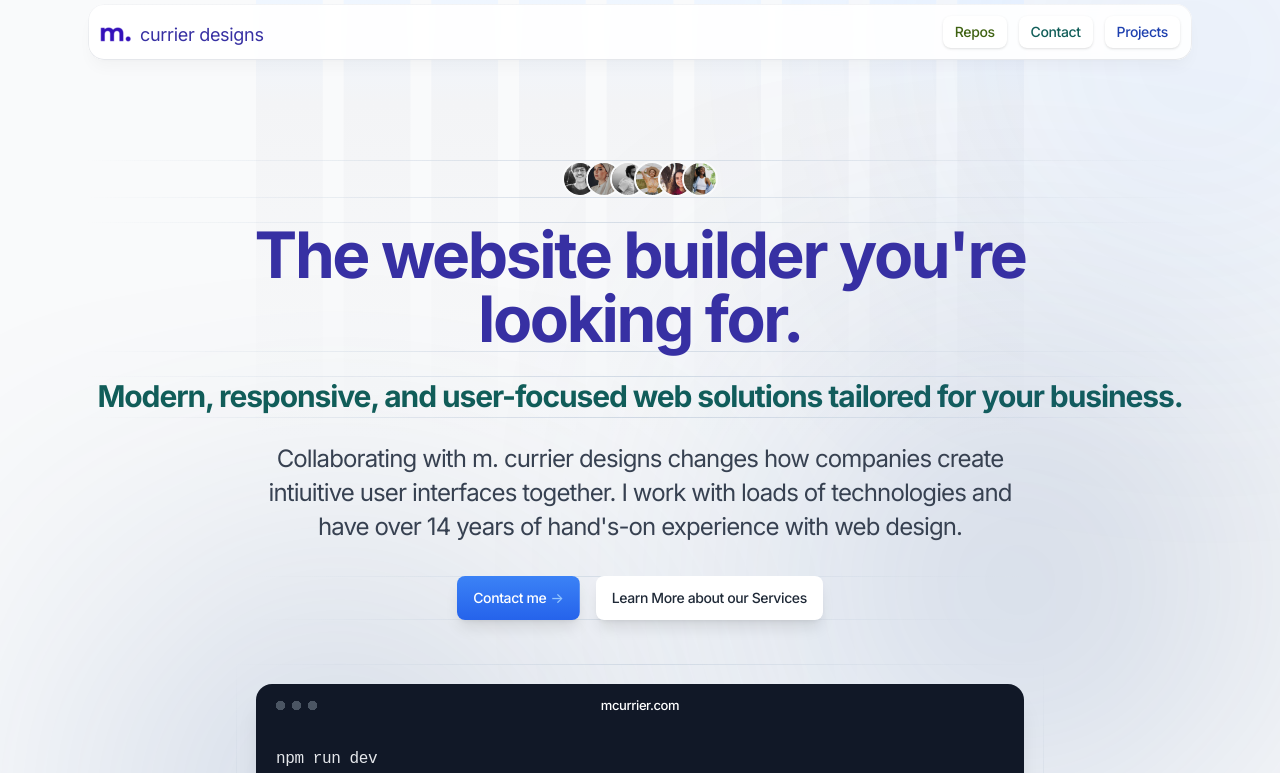
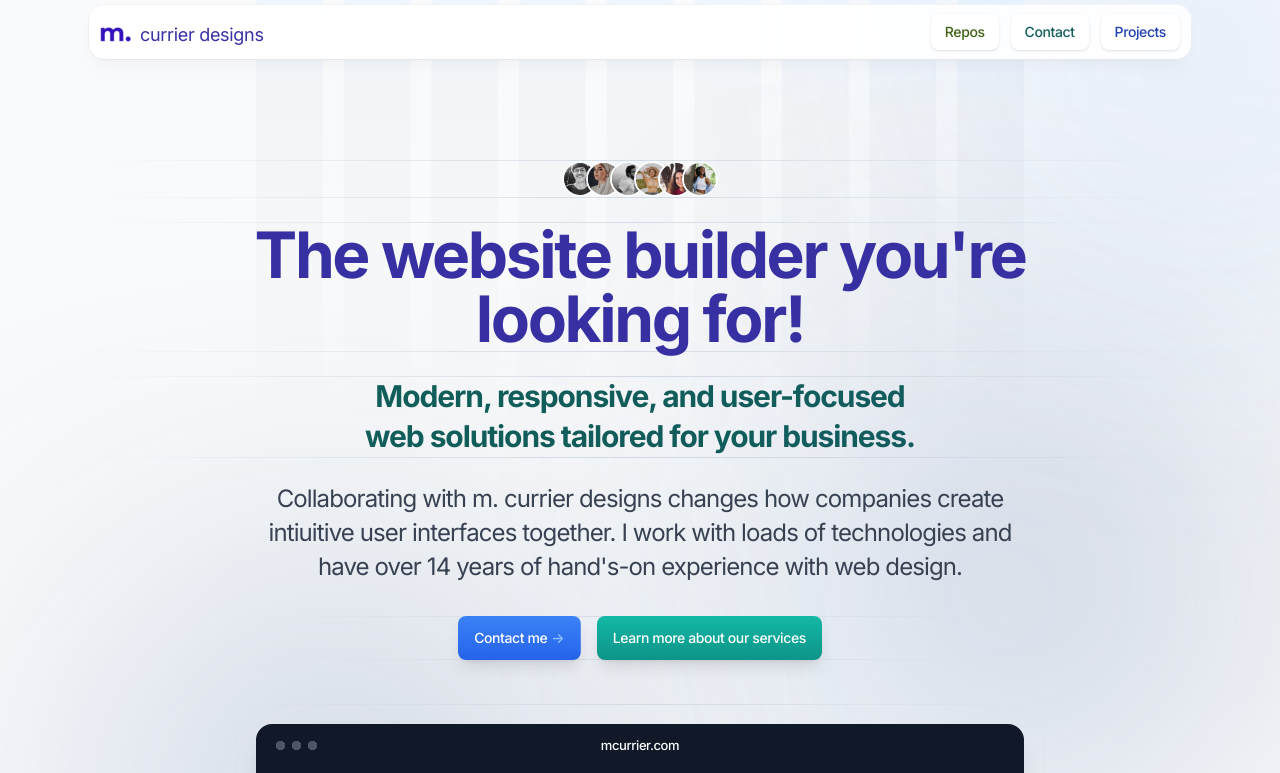
Before and after one commit to michelle-currier/mcurrier-dos, a Next.js app: page / in a window 1280 px wide. Shown: the top 773 px of the page. Built offline with nearby package versions, Linux system fonts and the light colour scheme.

Commit message:
adding some styles and tidy up the metadata

```diff
--- a/app/(auth)/contact/page.tsx
+++ b/app/(auth)/contact/page.tsx
@@ -56,7 +56,7 @@ export default function Contact() {
 
   return (
     <section className="max-w-3xl mx-auto p-6 gradient-1 rounded-xl shadow-md">
-      <h1 className="text-3xl font-bold text-center text-teal-800 mb-8">
+      <h1 className="text-3xl font-bold text-center text-teal-800 mb-8 border-y [border-image:linear-gradient(to_right,transparent,theme(colors.slate.300/.8),transparent)1]">
         Contact Us
       </h1>
       <form onSubmit={handleSubmit} className="space-y-6">
--- a/app/(default)/page.tsx
+++ b/app/(default)/page.tsx
@@ -1,6 +1,6 @@
 export const metadata = {
-  title: "Home - Simple",
-  description: "Page description",
+  title: "m. currier designs",
+  description: "Home page for the website builder you are looking for!",
 };
 
 import Hero from "@/components/hero-home";
--- a/app/(default)/services/page.tsx
+++ b/app/(default)/services/page.tsx
@@ -29,7 +29,7 @@ export default function ResetPassword() {
         </h1>
       </div>
 
-      <div className="grid grid-cols-3 mx-auto gap-4">
+      <div className="grid grid-cols-3 mx-auto gap-4 mb-8">
         <Card
           title="Basic Site"
           price="($450 - $900)"
--- a/components/hero-home.tsx
+++ b/components/hero-home.tsx
@@ -73,11 +73,12 @@ export default function HeroHome() {
               data-aos-delay={150}
             >
               The website builder you're <br className="max-lg:hidden" />
-              looking for.
+              looking for!
             </h1>
             <h3 className="mb-6 border-y text-3xl font-bold [border-image:linear-gradient(to_right,transparent,theme(colors.slate.300/.8),transparent)1] md:text-3xl text-teal-800">
-              Modern, responsive, and user-focused web solutions tailored for
-              your business.
+              Modern, responsive, and user-focused{" "}
+              <br className="max-md:hidden" />
+              web solutions tailored for your business.
             </h3>
             <div className="mx-auto max-w-3xl">
               <h3
@@ -108,11 +109,11 @@ export default function HeroHome() {
                     </span>
                   </a>
                   <a
-                    className="btn w-full bg-white text-gray-800 shadow hover:bg-blue-200 sm:ml-4 sm:w-auto"
+                    className="btn w-full bg-gradient-to-t from-teal-600 to-teal-500 bg-[length:100%_100%] bg-[bottom] text-white shadow hover:bg-[length:100%_150%] sm:mb-0 sm:w-auto font-bold ml-4"
                     href="/services"
                     target="_blank"
                   >
-                    Learn More about our Services
+                    Learn more about our services
                   </a>
                 </div>
               </div>
--- a/components/ui/header.tsx
+++ b/components/ui/header.tsx
@@ -16,7 +16,7 @@ export default function Header() {
             <li>
               <Link
                 href="/repo"
-                className="btn-sm bg-white text-lime-800 shadow hover:bg-slate-100 hover:border-2 hover:border-lime-500 focus:ring-2 focus:ring-lime-400 focus:ring-opacity-50 ease-in"
+                className="btn-sm border-2 border-transparent bg-white text-lime-800 shadow hover:bg-slate-100 hover:border-2 hover:border-lime-500 focus:ring-2 focus:ring-lime-400 focus:ring-opacity-50 ease-in"
               >
                 Repos
               </Link>
@@ -24,7 +24,7 @@ export default function Header() {
             <li>
               <Link
                 href="/contact"
-                className="btn-sm bg-white text-teal-800 shadow hover:bg-slate-100 hover:border-2 hover:border-teal-500 focus:ring-2 focus:ring-teal-400 focus:ring-opacity-50 ease-in"
+                className="btn-sm border-2 border-transparent bg-white text-teal-800 shadow hover:bg-slate-100 hover:border-2 hover:border-teal-500 focus:ring-2 focus:ring-teal-400 focus:ring-opacity-50 ease-in"
               >
                 Contact
               </Link>
@@ -32,7 +32,7 @@ export default function Header() {
             <li>
               <Link
                 href="/projects"
-                className="btn-sm bg-white text-blue-800 shadow hover:bg-slate-100 hover:border-2 hover:border-blue-500 focus:ring-2 focus:ring-blue-400 focus:ring-opacity-50 ease-in"
+                className="btn-sm border-2 border-transparent bg-white text-blue-800 shadow hover:bg-slate-100 hover:border-2 hover:border-blue-500 focus:ring-2 focus:ring-blue-400 focus:ring-opacity-50 ease-in"
               >
                 Projects
               </Link>
```
